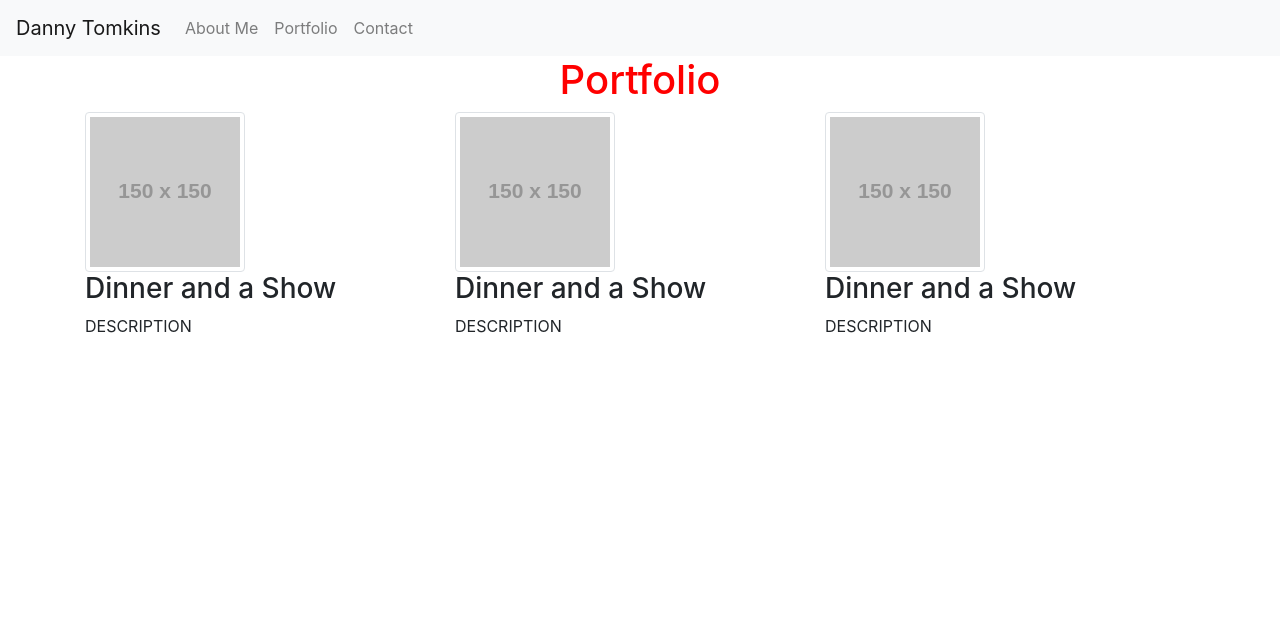
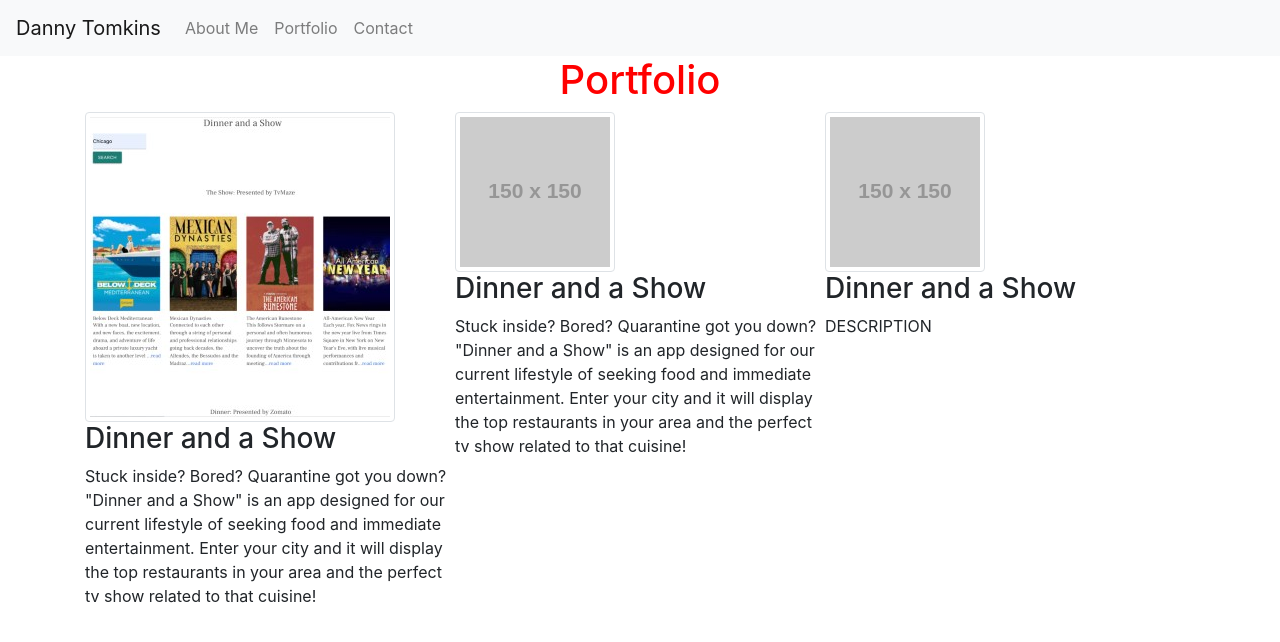
Before and after one commit to dannytomkins/portfolio-01-21, a plain HTML site: page portfolio.html in a window 1280 px wide. Drawn offline with nearby package versions, Linux system fonts and the light colour scheme; placeholder pictures from the web are drawn by us.

Commit message:
performed updates to portfolio page

```diff
--- a/portfolio.html
+++ b/portfolio.html
@@ -47,14 +47,14 @@
                         <div class="col-md-4">
                           <div class="row">
                             <a href="https://group-6-project-1.github.io/Dinner-and-a-show/">
-                            <img src="http://placehold.it/150x150" alt="Placeholder" class="img-thumbnail">
+                            <img src="Assets/Images/Dinnerandashow300.jpg" alt="Dinner-and-a-show" class="img-thumbnail">
                             </a>
                           </div>
                           <div class="row">
                             <h3>Dinner and a Show</h3>
                           </div>
                           <div class="row">
-                            <p>DESCRIPTION</p>
+                            <p>Stuck inside? Bored? Quarantine got you down? "Dinner and a Show" is an app designed for our current lifestyle of seeking food and immediate entertainment. Enter your city and it will display the top restaurants in your area and the perfect tv show related to that cuisine!</p>
                           </div>
                         </div>
                         <div class="col-md-4">
@@ -67,7 +67,7 @@
                             <h3>Dinner and a Show</h3>
                           </div>
                           <div class="row">
-                            <p>DESCRIPTION</p>
+                            <p>Stuck inside? Bored? Quarantine got you down? "Dinner and a Show" is an app designed for our current lifestyle of seeking food and immediate entertainment. Enter your city and it will display the top restaurants in your area and the perfect tv show related to that cuisine!</p>
                           </div>
                         </div>
                         <div class="col-md-4">
```
Also changed, not shown: Assets/Images/Dinnerandashow300.jpg (added), 2 other files.
